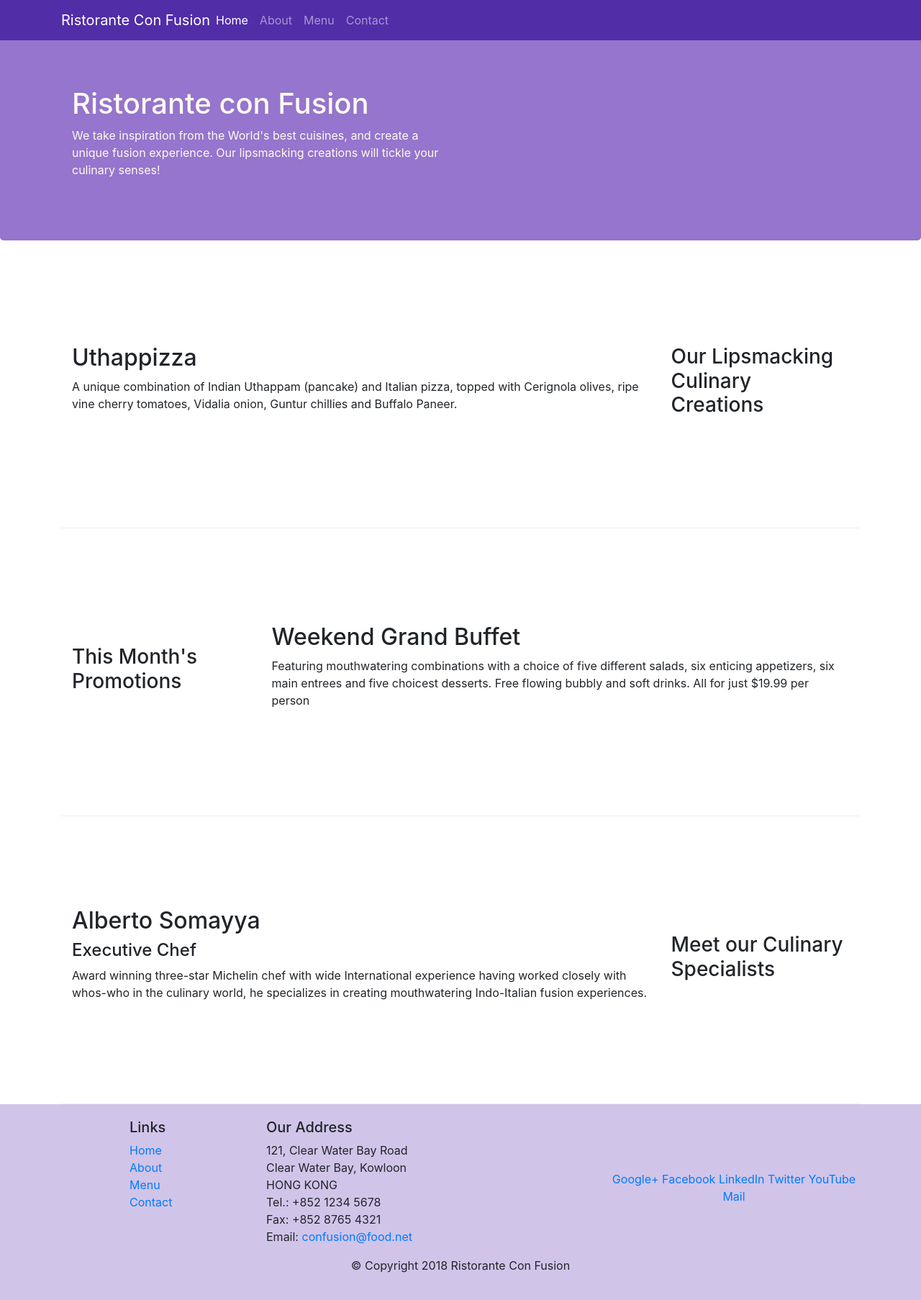
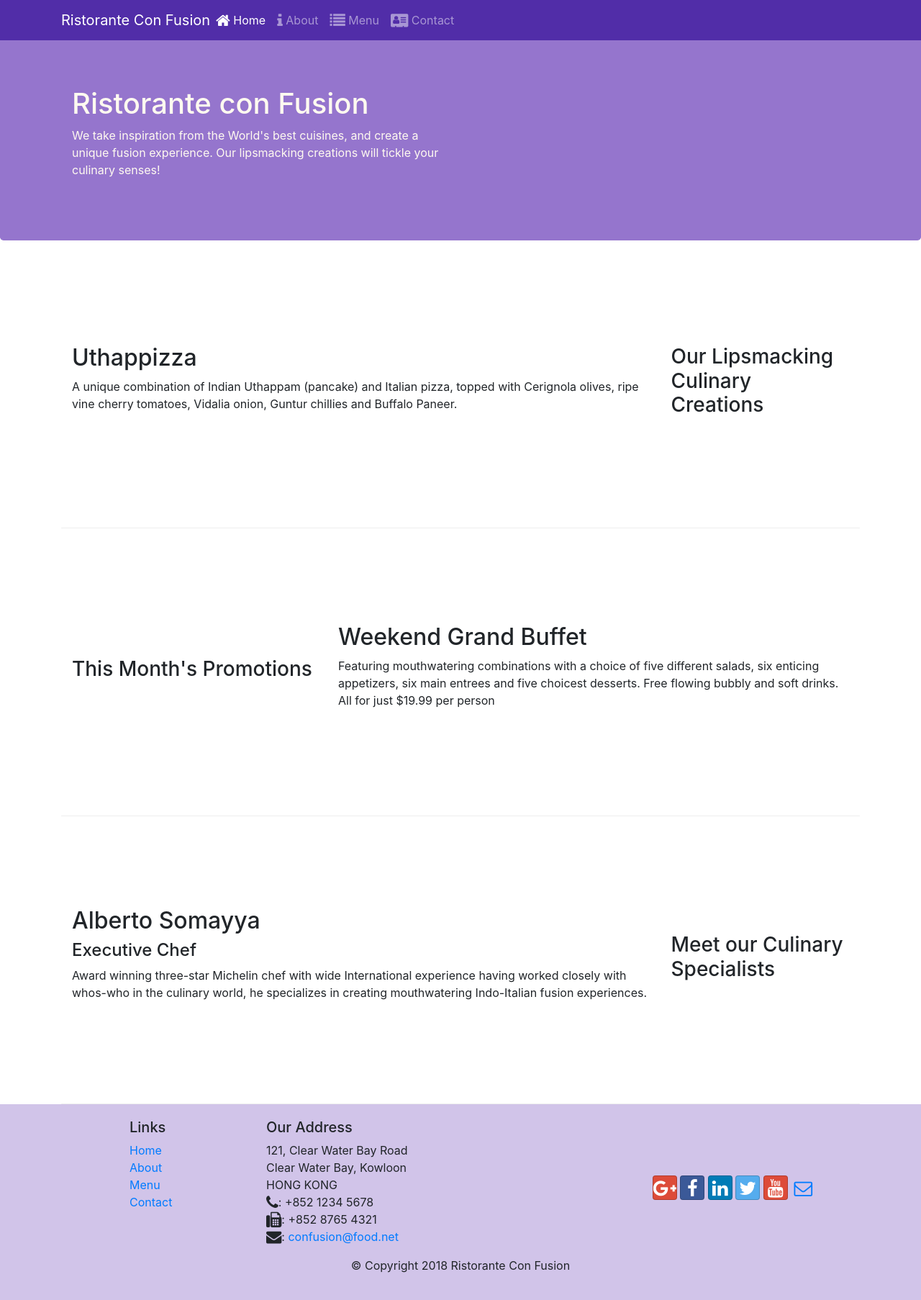
Before and after one commit to Girith44/bootstrap-project-1, a website: page index.html in a window 1280 px wide. Shown: the whole page at 72% size. Drawn offline with nearby package versions, Linux system fonts and the light colour scheme.

Commit message:
Icon Fonts

```diff
--- a/index.html
+++ b/index.html
@@ -9,7 +9,10 @@
 
     <!-- Bootstrap CSS -->
     <link rel="stylesheet" href="node_modules/bootstrap/dist/css/bootstrap.min.css">
-    <link rel="stylesheet" href="css/styles.css">
+    <link rel="stylesheet" href="node_modules/font-awesome/css/font-awesome.min.css">
+    <link rel="stylesheet" href="node_modules/bootstrap-social.css">
+    <link href="css/styles.css" rel="stylesheet">
+
     <title>Ristorante Con Fusion</title>
 </head>
 
@@ -20,13 +23,13 @@
             <button class="navbar-toggler" type="button" data-toggle="collapse" data-target="#Navbar">
                 <span class="navbar-toggler-icon"></span>
             </button>
-            <a class="navbar-brand mr-auto" href="girihchoudhary.com"> Ristorante Con Fusion</a>
+            <a class="navbar-brand mr-auto" href="./index.html"> Ristorante Con Fusion</a>
             <div class="collapse navbar-collapse" id="Navbar">
                 <ul class="navbar-nav mr-auto">
-                    <li class="nav-item active"><a class="nav-link" href="#">Home</a></li>
-                    <li class="nav-item"><a class="nav-link" href="./aboutus.html">About</a></li>
-                    <li class="nav-item"><a class="nav-link" href="#">Menu</a></li>
-                    <li class="nav-item"><a class="nav-link" href="#">Contact</a></li>
+                    <li class="nav-item active"><a class="nav-link" href="./index.html"><span class="fa fa-home fa-lg"></span> Home</a></li>
+                    <li class="nav-item"><a class="nav-link" href="./aboutus.html"><span class="fa fa-info fa-lg"></span> About</a></li>
+                    <li class="nav-item"><a class="nav-link" href="#"><span class="fa fa-list fa-lg"></span> Menu</a></li>
+                    <li class="nav-item"><a class="nav-link" href="#"><span class="fa fa-address-card fa-lg"></span> Contact</a></li>
                 </ul>
             </div>
         </div>
@@ -57,7 +60,7 @@
 
 
         <div class="row row-content align-items-center">
-            <div class="col-12 col-sm-4 col-md-3">
+            <div class="col-12 col-sm-4 col-md-4">
                 <h3>This Month's Promotions</h3>
             </div>
             <div class="col col-sm col-md">
@@ -84,7 +87,7 @@
                 <div class="col-4 offset-1 col-sm-2">
                     <h5>Links</h5>
                     <ul class="list-unstyled">
-                        <li><a href="#">Home</a></li>
+                        <li><a href="./index.html">Home</a></li>
                         <li><a href="./aboutus.html">About</a></li>
                         <li><a href="#">Menu</a></li>
                         <li><a href="#">Contact</a></li>
@@ -96,19 +99,19 @@
 		              121, Clear Water Bay Road<br>
 		              Clear Water Bay, Kowloon<br>
 		              HONG KONG<br>
-		              Tel.: +852 1234 5678<br>
-		              Fax: +852 8765 4321<br>
-		              Email: <a href="mailto:confusion@food.net">confusion@food.net</a>
+                      <i class="fa fa-phone fa-lg"></i>: +852 1234 5678<br>
+                      <i class="fa fa-fax fa-lg"></i>: +852 8765 4321<br>
+		              <i class="fa fa-envelope fa-lg"></i>: <a href="mailto:confusion@food.net">confusion@food.net</a>
 		           </address>
                 </div>
                 <div class="col-12 col-sm-4 align-self-center">
                     <div class="text-center">
-                        <a href="http://google.com/+">Google+</a>
-                        <a href="http://www.facebook.com/profile.php?id=">Facebook</a>
-                        <a href="http://www.linkedin.com/in/">LinkedIn</a>
-                        <a href="http://twitter.com/">Twitter</a>
-                        <a href="http://youtube.com/">YouTube</a>
-                        <a href="mailto:">Mail</a>
+                        <a class="btn btn-social-icon btn-google" href="http://google.com/+"><i class="fa fa-google-plus fa-lg"></i></a>
+                        <a class="btn btn-social-icon btn-facebook" href="http://www.facebook.com/profile.php?id="><i class="fa fa-facebook fa-lg"></i></a>
+                        <a class="btn btn-social-icon btn-linkedin" href="http://www.linkedin.com/in/"><i class="fa fa-linkedin fa-lg"></i></a>
+                        <a class="btn btn-social-icon btn-twitter" href="http://twitter.com/"><i class="fa fa-twitter fa-lg"></i></a>
+                        <a  class="btn btn-social-icon btn-google" href="http://youtube.com/"><i class="fa fa-youtube fa-lg"></i></a>
+                        <a class="btn btn-social-icon " href="mailto:"><i class="fa fa-envelope-o fa-lg"></i></a>
                     </div>
                 </div>
            </div>
--- a/package.json
+++ b/package.json
@@ -15,6 +15,8 @@
   },
   "dependencies": {
     "bootstrap": "^4.0.0",
+    "bootstrap-social": "^5.1.1",
+    "font-awesome": "^4.7.0",
     "jquery": "^3.3.1",
     "popper.js": "^1.12.9",
     "save": "^2.4.0"
```
Also changed, not shown: aboutus.html (+19 -15 lines), 2 other files.
